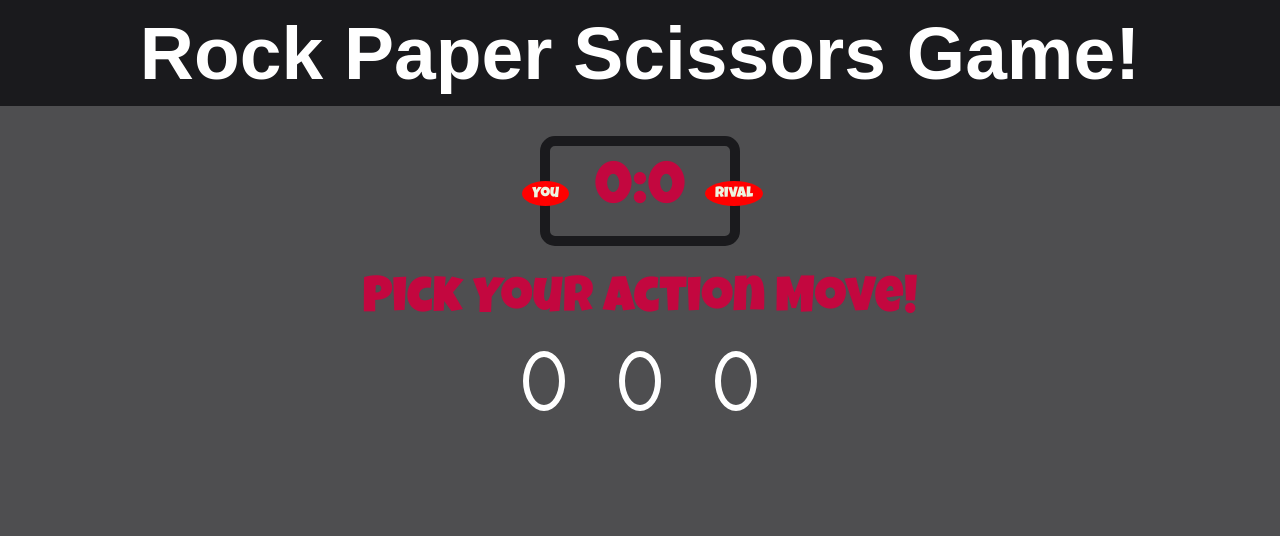
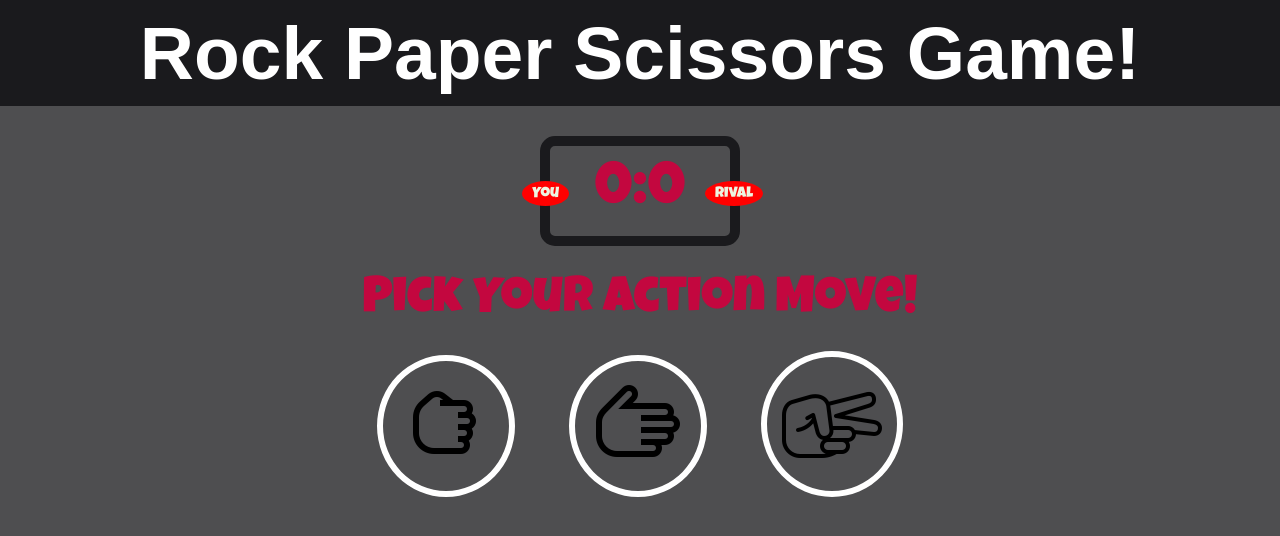
Before and after one commit to vraj137/Rock-Paper-Scissors, a plain HTML site: page index.html in a window 1280 px wide. Drawn offline with Linux system fonts and the light colour scheme; files whose address does not match are found by name; a web font is replaced by a local one.

Commit message:
First commit for Rock Paper Scissors

```diff
--- a/index.html
+++ b/index.html
@@ -4,7 +4,7 @@
     <link rel="icon"  href="favicon3.png">
     <meta charset = "utf-8">
     <title>Rock Paper Scissors</title>
-    <link rel="stylesheet" href="C:\Users\Dhruv\Desktop\styles.css">
+    <link rel="stylesheet" href="C:\Users\Dhruv\Desktop\rps code\styles.css">
     </head>
     <body>
 
@@ -23,16 +23,16 @@
 
         <div class = "option">
             <div class = "options" id = "Rock">
-                <img src="icons8-hand-rock-96.png" alt="">
+                <img src="images/icons8-hand-rock-96.png" alt="">
             </div>
             <div class = "options" id = "Paper">
-                <img src="icons8-hand-96.png" alt="">
+                <img src="images/icons8-hand-96.png" alt="">
             </div>
             <div class = "options" id = "Scissors">
-                <img src="icons8-hand-scissors-100.png" alt="">
+                <img src="images/icons8-hand-scissors-100.png" alt="">
             </div>
         </div>
-        <script src="app.js" charset="utf-8"></script>
+        <script src="C:\Users\Dhruv\Desktop\rps code\app.js" charset="utf-8"></script>
 
 
     </body>
```
Also changed, not shown: images/favicon3.png (added), images/icons8-hand-96.png (added), images/icons8-hand-rock-96.png (added), images/icons8-hand-scissors-100.png (added).
